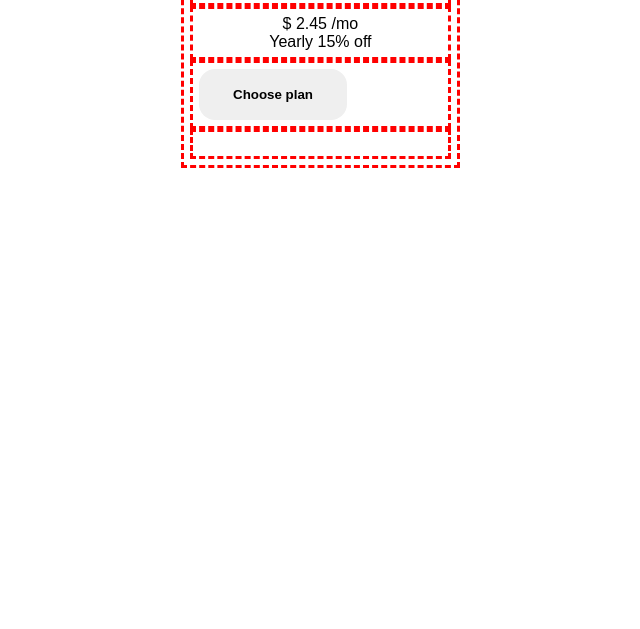
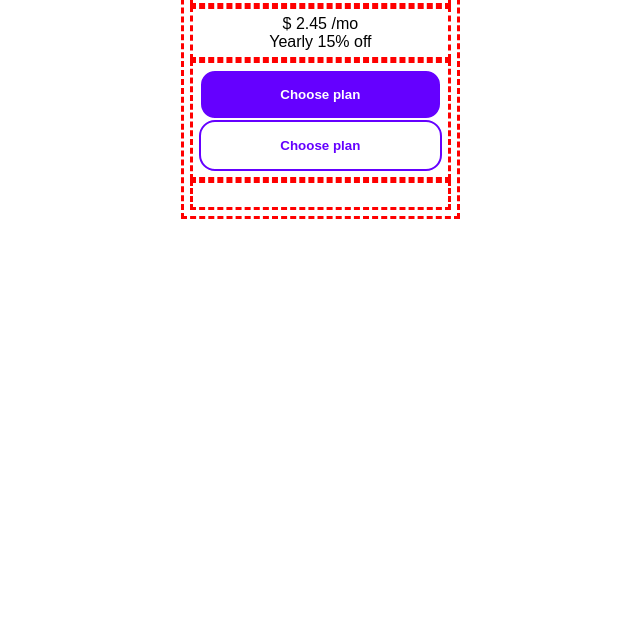
Before and after one commit to GabrielaTumfart/htmlcss-pricing-plan, a plain HTML site: page index.html in a window 1280 px wide. Shown: the part 171-800 px from the top of the page, without its empty margins (25-665 px from the left). Drawn offline with Linux system fonts and the light colour scheme.

Commit message:
btn primary e secondary

```diff
--- a/css/style.css
+++ b/css/style.css
@@ -59,12 +59,19 @@ a {
     text-align: center;
     padding: 1rem 2rem;
     font-weight: bold;
-    border: 2px solid transparent;
+    border: none;
+    border: 2px solid currentColor;
 }
 
 .btn-primary {
     background-color: var(--primary-color);
     color: white;
+}
+
+.btn-secondary {
+    color: var(--primary-color);
+    color: var(--primary-color);
+    background-color: white;
 }
 
 
@@ -91,3 +98,7 @@ a {
 .card-price {
     text-align: center;
 }
+
+.call-to-action .btn {
+    width: 100%;
+}
--- a/index.html
+++ b/index.html
@@ -49,7 +49,8 @@
                         <!-- card buttom -->
 
                         <div class="call-to-action">
-                            <button class="btn">Choose plan</button>
+                            <button class="btn btn-primary">Choose plan</button>
+                            <button class="btn btn-secondary">Choose plan</button>
                         </div>
                         <ul class="benefits"></ul>
                     </div>
```
